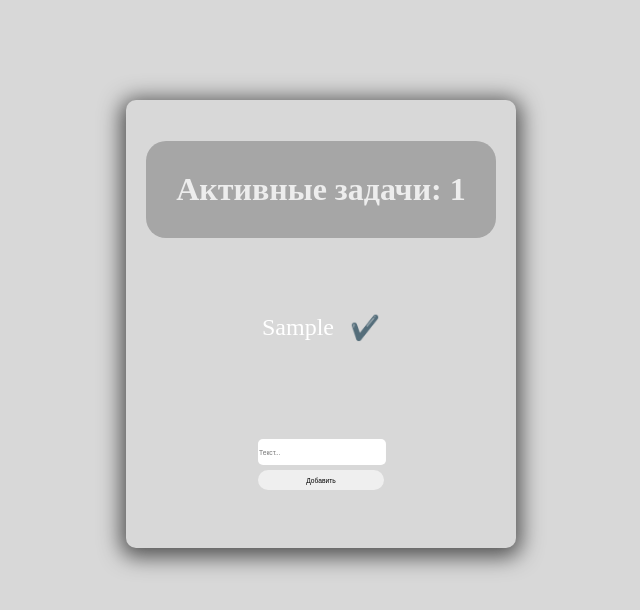
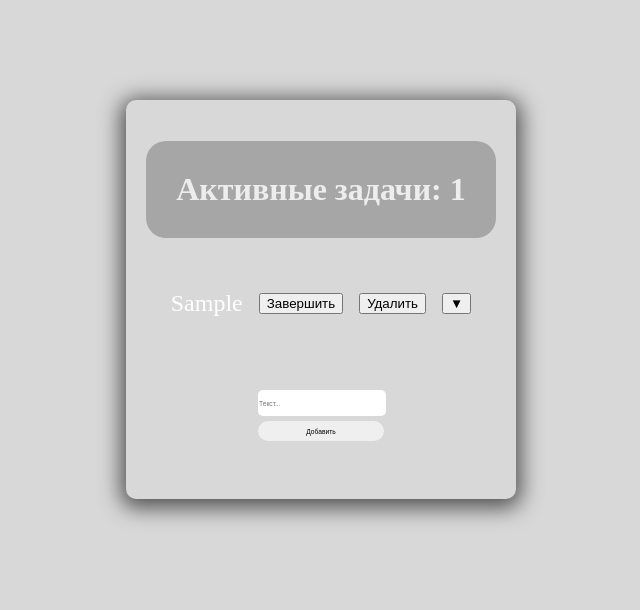
Before and after one commit to raazuev/todoTypeScript, a React (Create React App) app: page / in a window 1280 px wide. Both pictures are taken after typing "Sample" into the empty fields and a click on the button "Добавить". Shown: the top 610 px of the page, without its empty margins (319-959 px from the left). Built offline with nearby package versions, Linux system fonts and the light colour scheme.

Commit message:
бесконечная вложенность, список задач

```diff
--- a/src/App.tsx
+++ b/src/App.tsx
@@ -1,49 +1,53 @@
-import React from "react";
+import React, { useState } from "react";
 import Task from "./components/Task/Task";
 import TaskInput from "./components/TaskInput/TaskInput";
+import TaskDetails from "./components/TaskDetails/TaskDetails";
 import store from "./store/store";
 import { observer } from "mobx-react";
+import { ITask } from "./store/store";
 
-interface ITask {
-  id: number;
-  title: string;
-  done: boolean;
-}
+const App: React.FC = observer(() => {
+  const [selectedTask, setSelectedTask] = useState<ITask | null>(null);
 
-@observer
-class App extends React.Component {
-  addTask = (title: string) => {
+  const addTask = (title: string) => {
     store.addTask(title);
   };
 
-  doneTask = (id: number) => {
+  const doneTask = (id: number) => {
     store.markAsDone(id);
   };
 
-  deleteTask = (id: number) => {
+  const deleteTask = (id: number) => {
     store.deleteTask(id);
   };
 
-  render() {
+  const addSubtask = (parentId: number, title: string) => {
+    store.addTask(title);
+  };
+
+  const handleTaskClick = (task: ITask) => {
+    setSelectedTask(task);
+  };
+
   return (
     <div className="container">
       <div className="App">
-          <h1 className="top">
-            Активные задачи: {store.tasks.filter(task => !task.done).length}
-          </h1>
+        <h1 className="top">Активные задачи: {store.tasks.filter(task => !task.done).length}</h1>
         {store.tasks.map((task) => (
           <Task
-              doneTask={() => this.doneTask(task.id)}
-              deleteTask={() => this.deleteTask(task.id)}
+            key={task.id}
             task={task}
-              key={task.id}
+            level={0}
+            doneTask={doneTask}
+            deleteTask={deleteTask}
+            addSubtask={addSubtask}
+            onTaskClick={handleTaskClick}
           />
         ))}
-          <TaskInput addTask={this.addTask} />
+        <TaskInput addTask={addTask} />
       </div>
     </div>
   );
-  }
-}
+});
 
 export default App;
--- a/src/components/Task/Task.tsx
+++ b/src/components/Task/Task.tsx
@@ -1,34 +1,62 @@
-import React from "react";
+import React, { useState } from "react";
+import { observer } from "mobx-react";
+import { ITask } from "../../store/store";
 
-interface Props {
-  task: {
-    id: number;
-    title: string;
-    done: boolean;
-  };
-  doneTask: () => void;
-  deleteTask: () => void;
+interface TaskProps {
+  task: ITask;
+  level: number;
+  doneTask: (id: number) => void;
+  deleteTask: (id: number) => void;
+  addSubtask: (parentId: number, title: string) => void;
+  onTaskClick: (task: ITask) => void;
 }
 
-const Task: React.FC<Props> = ({ task, doneTask, deleteTask }) => {
+const Task: React.FC<TaskProps> = observer(({ task, level, doneTask, deleteTask, addSubtask, onTaskClick }) => {
+  const [isExpanded, setIsExpanded] = useState(false);
+  const [subtaskTitle, setSubtaskTitle] = useState("");
 
-  const ActionBtn = () =>
-    <div className="action-btn">
-      {!task.done ? (
-        <p onClick={doneTask}>✔️</p>
-      ) : (
-        <p onClick={deleteTask}>❌</p>
+  const toggleExpand = () => setIsExpanded(!isExpanded);
+
+  const handleAddSubtask = () => {
+    if (subtaskTitle) {
+      addSubtask(task.id, subtaskTitle);
+      setSubtaskTitle("");
+    }
+  };
+
+  return (
+    <div className="task" style={{ marginLeft: level * 20 }}>
+      <span onClick={() => onTaskClick(task)}>{task.title}</span>
+      <button onClick={() => doneTask(task.id)}>Завершить</button>
+      <button onClick={() => deleteTask(task.id)}>Удалить</button>
+      <button onClick={toggleExpand}>{isExpanded ? "▲" : "▼"}</button>
+      {isExpanded && (
+        <>
+          <input
+            type="text"
+            value={subtaskTitle}
+            onChange={(e) => setSubtaskTitle(e.target.value)}
+            placeholder="Добавить подзадачу"
+          />
+          <button onClick={handleAddSubtask}>Добавить подзадачу</button>
+          <div className="subtasks">
+            {task.subtasks?.map((subTask: ITask) => (
+              <Task
+                key={subTask.id}
+                task={subTask}
+                level={level + 1}
+                doneTask={doneTask}
+                deleteTask={deleteTask}
+                addSubtask={addSubtask}
+                onTaskClick={onTaskClick}
+              />
+            ))}
+          </div>
+        </>
       )}
     </div>
+  );
+});
 
-  const className = 'task ' + (task.done ? 'task-done' : '')
-
-  return (
-    <div className={className}>
-      <p>{task.title}</p>
-      <ActionBtn></ActionBtn>
-    </div>
-  );
-};
 
 export default Task;
--- a/src/components/Task/_Task.sass
+++ b/src/components/Task/_Task.sass
@@ -7,6 +7,8 @@
     color: #fff
     border-radius: 10px
     padding: 10px 10px
+    &.subtask
+        margin-left: 10px
     .action-btn
         cursor: pointer
         transition: all .5s ease
--- /dev/null
+++ b/src/components/TaskDetails/TaskDetails.tsx
@@ -0,0 +1,17 @@
+import React from "react";
+import { ITask } from "../../store/store";
+
+interface TaskDetailsProps {
+  task: ITask;
+}
+
+const TaskDetails: React.FC<TaskDetailsProps> = ({ task }) => {
+  return (
+    <div className="task-details">
+      <h3>{task.title}</h3>
+      <p>{task.details}</p> {}
+    </div>
+  );
+};
+
+export default TaskDetails;
--- a/src/store/store.ts
+++ b/src/store/store.ts
@@ -1,9 +1,11 @@
 import { makeAutoObservable } from "mobx";
 
-interface ITask {
+export interface ITask {
   id: number;
   title: string;
+  details: string;
   done: boolean;
+  subtasks?: ITask[];
 }
 
 class Store {
@@ -13,8 +15,8 @@ class Store {
     makeAutoObservable(this);
   }
 
-  addTask(title: string) {
-    this.tasks.push({ id: this.tasks.length, title, done: false });
+  addTask(title: string, details: string="") {
+    this.tasks.push({ id: this.tasks.length, title, details, done: false, subtasks: [] });
   }
 
   markAsDone(id: number) {
```
Also changed, not shown: 1 other file (tests, documents, lock files or other folders). Lines whose indentation alone changed are shown as unchanged.
